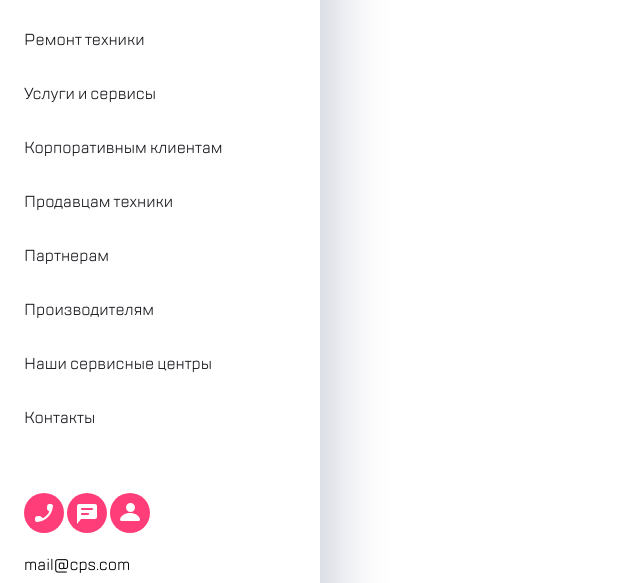
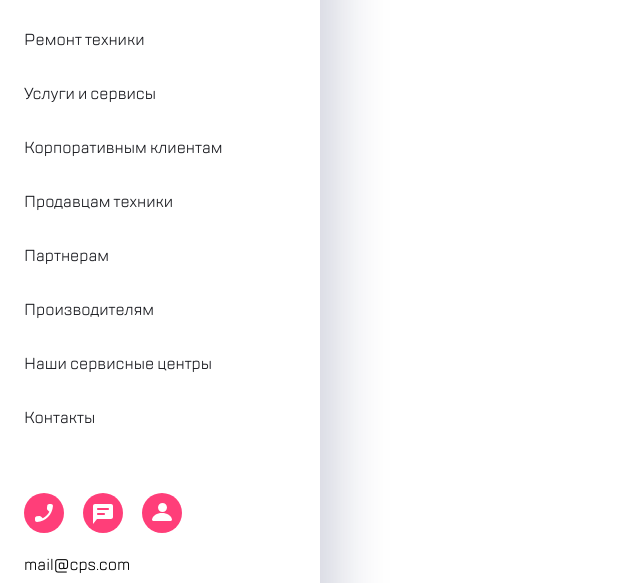
Before and after one commit to Ramil-Bay/Ramil-Bay.github.io, a plain HTML site: page maket1.4/index.html in a window 1280 px wide. Shown: the part 97-680 px from the top of the page, without its empty margins (0-640 px from the left). Drawn offline with Linux system fonts and the light colour scheme; files whose address does not match are found by name.

Commit message:
10th commit

```diff
--- a/maket1.4/style.css
+++ b/maket1.4/style.css
@@ -96,9 +96,9 @@ footer {
     padding: 32px 24px;
 }
 
-.footer__button--call,
-.footer__button--write,
-.footer__button--about-us {
+.footer__button_call,
+.footer__button_write,
+.footer__button_about-us {
     margin-right: 16px;
 }
 
```
